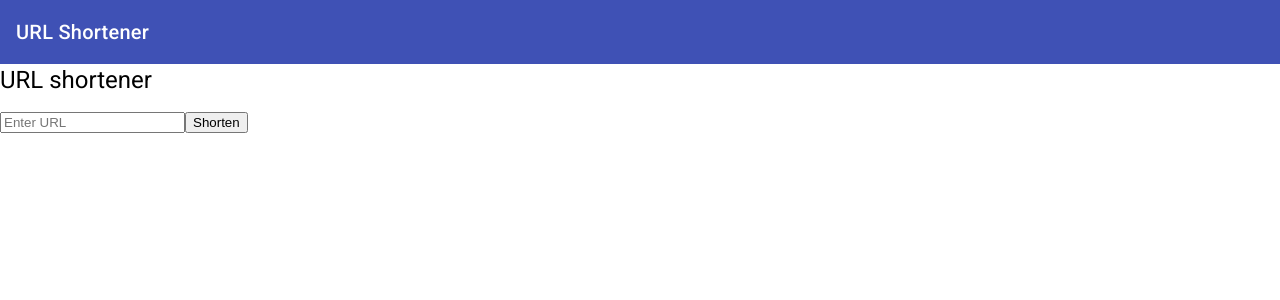
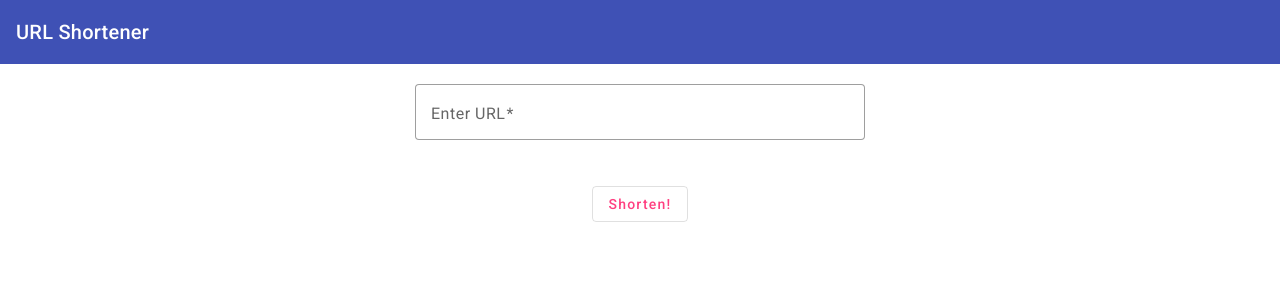
Before and after one commit to MiguelHigueraDev/url-shortener, an Angular app in the folder frontend/: page / in a window 1280 px wide. Shown: the top 300 px of the page. Built offline with nearby package versions, Linux system fonts and the light colour scheme.

Commit message:
feat(frontend): move shortenUrl to separate component

```diff
--- a/frontend/src/app/app.component.html
+++ b/frontend/src/app/app.component.html
@@ -1,8 +1,4 @@
 <app-header/>
 <main>
-  <h1>URL shortener</h1>
-  <form (ngSubmit)="shortenUrl()">
-    <input type="text" placeholder="Enter URL" [(ngModel)]="originalUrl" name="url" required>
-    <button type="submit">Shorten</button>
-  </form>
+  <app-shortener-form />
 </main>
--- a/frontend/src/app/app.component.ts
+++ b/frontend/src/app/app.component.ts
@@ -1,26 +1,18 @@
 import { Component } from '@angular/core';
 import { RouterOutlet } from '@angular/router';
-import { ShortenerService } from './services/shortener-service.service';
 import { FormsModule } from '@angular/forms';
 import { HeaderComponent } from './components/header/header.component';
+import { ShortenerFormComponent } from './components/shortener-form/shortener-form.component';
 
 @Component({
   selector: 'app-root',
   standalone: true,
-  imports: [RouterOutlet, FormsModule, HeaderComponent],
+  imports: [RouterOutlet, HeaderComponent, ShortenerFormComponent],
   templateUrl: './app.component.html',
   styleUrl: './app.component.css'
 })
 export class AppComponent {
   title = 'url-shortener';
 
-  constructor(private shortenerService: ShortenerService) {}
 
-  originalUrl: string = '';
-
-  shortenUrl() {
-    this.shortenerService.shortenUrl(this.originalUrl).subscribe((response: any) => {
-      console.log(response);
-    });
-  }
 }
--- /dev/null
+++ b/frontend/src/app/components/shortener-form/shortener-form.component.css
@@ -0,0 +1,22 @@
+form {
+    display: flex;
+    flex-direction: column;
+    gap: 24px;
+    align-items: center;
+    justify-content: center;
+    max-width: 600px;
+    margin: 0 auto;
+    padding: 20px;
+}
+
+
+.input {
+    width: 250px;
+}
+
+@media screen and (min-width: 558px) {
+    .input {
+        width: 450px;
+    }
+
+}
--- /dev/null
+++ b/frontend/src/app/components/shortener-form/shortener-form.component.html
@@ -0,0 +1,20 @@
+<form (ngSubmit)="shortenUrl()">
+    <mat-form-field appearance="outline" class="input">
+        <mat-label>Enter URL</mat-label>
+        <input matInput type="url" placeholder="Enter URL" [formControl]="originalUrl" name="url" required pattern="(https?:\/\/).+">
+        @if (originalUrl.invalid) {
+            <mat-error>{{errorMessage}}</mat-error>
+        }
+    </mat-form-field>
+    <button mat-stroked-button color="accent" aria-label="Shorten">Shorten!</button>
+</form>
+<div>
+    @if (shortenedUrl) {
+        <mat-card>
+            <mat-card-content>
+                <p>Shortened URL: <a href="{{shortenedUrl}}" target="_blank">{{shortenedUrl}}</a></p>
+            </mat-card-content>
+        </mat-card>
+    }
+
+</div>
--- /dev/null
+++ b/frontend/src/app/components/shortener-form/shortener-form.component.ts
@@ -0,0 +1,66 @@
+import { Component } from '@angular/core';
+import {
+  FormControl,
+  FormsModule,
+  ReactiveFormsModule,
+  Validators,
+} from '@angular/forms';
+import { ShortenerService } from '../../services/shortener-service.service';
+import { MatIconModule } from '@angular/material/icon';
+import { MatInputModule } from '@angular/material/input';
+import { MatFormFieldModule } from '@angular/material/form-field';
+import { MatButtonModule } from '@angular/material/button';
+import { MatCardModule } from '@angular/material/card';
+
+@Component({
+  selector: 'app-shortener-form',
+  standalone: true,
+  imports: [
+    FormsModule,
+    MatIconModule,
+    MatInputModule,
+    MatFormFieldModule,
+    MatButtonModule,
+    ReactiveFormsModule,
+    MatCardModule,
+  ],
+  templateUrl: './shortener-form.component.html',
+  styleUrl: './shortener-form.component.css',
+})
+export class ShortenerFormComponent {
+  constructor(private shortenerService: ShortenerService) {
+    this.originalUrl.valueChanges.subscribe(() => {
+      this.updateErrorMessage();
+    });
+    this.originalUrl.statusChanges.subscribe(() => {
+      this.updateErrorMessage();
+    });
+  }
+
+  originalUrl = new FormControl('', [
+    Validators.required,
+    Validators.pattern('https?://.+'),
+    Validators.maxLength(255),
+  ]);
+  errorMessage = '';
+  shortenedUrl = '';
+
+  shortenUrl() {
+    if (this.originalUrl.invalid) return;
+    this.shortenerService
+      .shortenUrl(this.originalUrl.value!)
+      .subscribe((response: any) => {
+        this.shortenedUrl = response;
+      });
+  }
+
+  updateErrorMessage() {
+    if (this.originalUrl.hasError('required')) {
+      this.errorMessage = 'An URL is required';
+    } else if (this.originalUrl.hasError('pattern')) {
+      this.errorMessage = 'Must start with http:// or https://';
+    } else {
+      this.errorMessage = '';
+    }
+  }
+}
```
Also changed, not shown: 1 other file (tests, documents, lock files or other folders).
